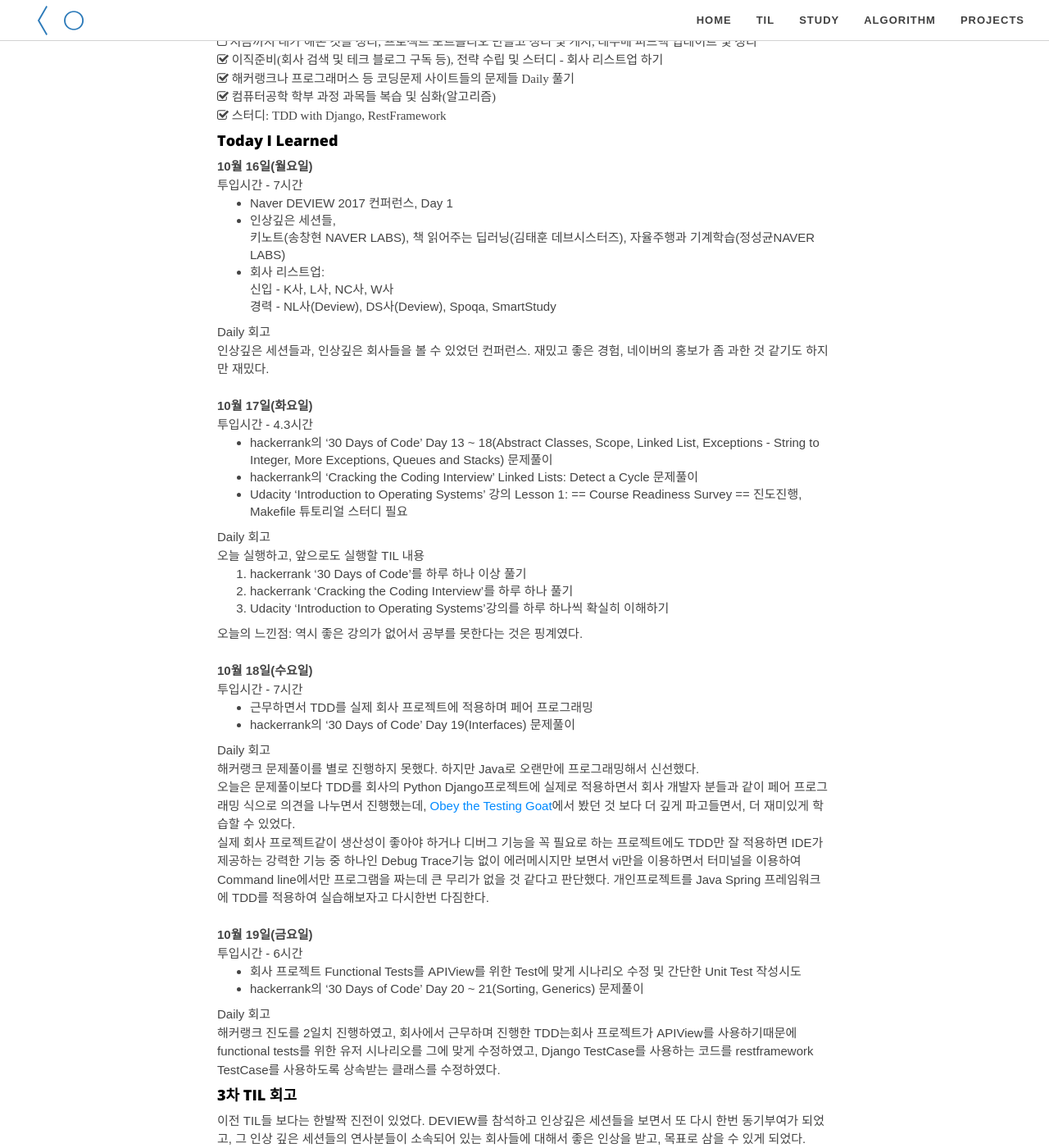
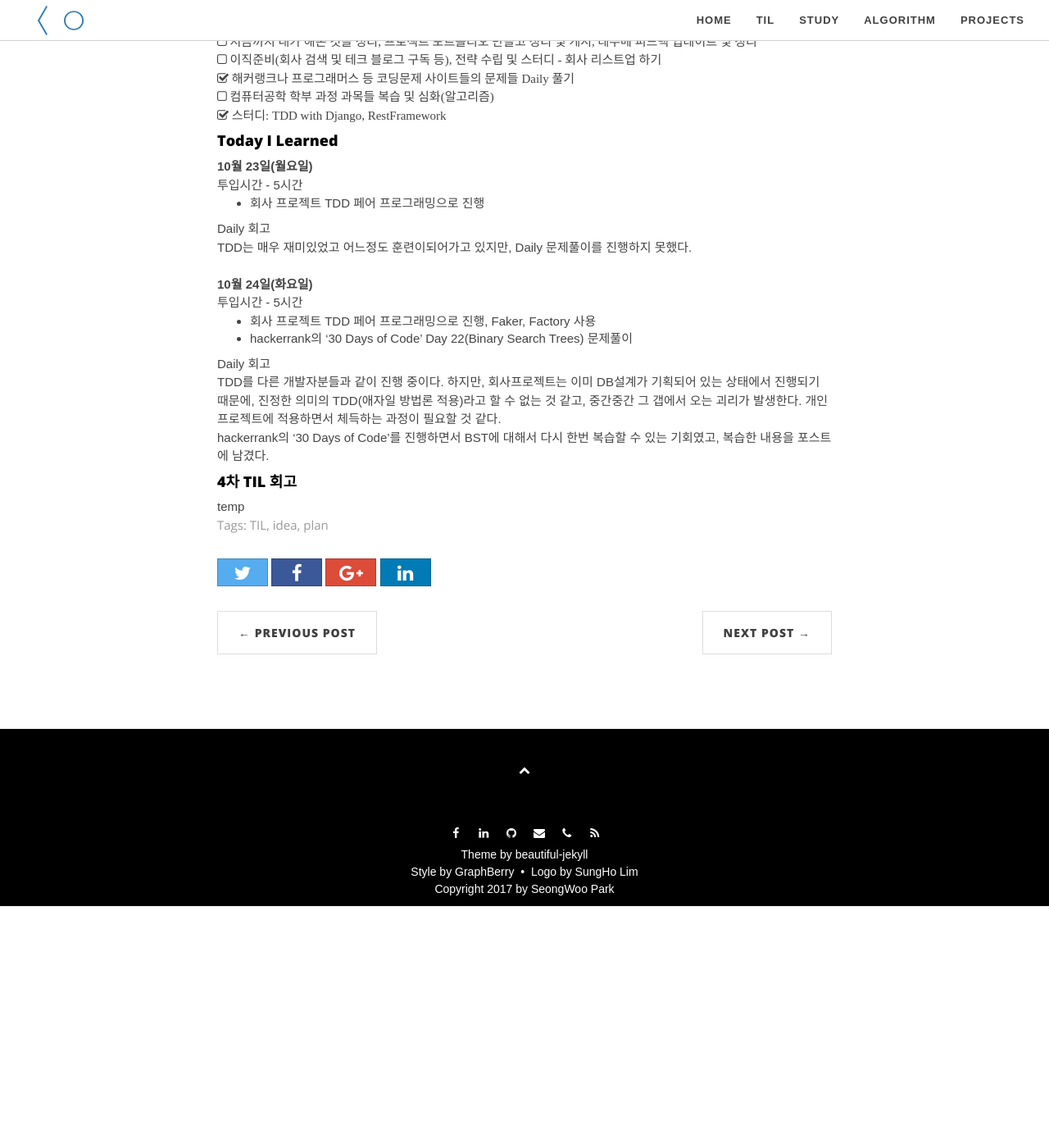
Before and after one commit to seongwoopark/seongwoopark.github.io, a Jekyll site: the page built from _posts/2017-10-23-4th_TIL.md, in a window 1280 px wide and 1400 px high, scrolled down 348 px. Shown: the whole window at 82% size. Built offline with Jekyll 4.4.1, drawn with Linux system fonts in a browser that asks for light colours; nearby versions of some CDN libraries; comment, search, counter and statistics services are not loaded; after the commit the page ends 1453 px from its top, so only the background shows below that; some of the changed text lies outside the part shown.

Commit message:
Update 4th TIL post

```diff
--- a/_posts/2017-10-23-4th_TIL.md
+++ b/_posts/2017-10-23-4th_TIL.md
@@ -1,69 +1,39 @@
 ---
 layout: post
-title: TIL 3차
-subtitle: 2017-10-16 ~ 2017-10-22
+title: TIL 4차
+subtitle: 2017-10-23 ~ 2017-10-29
 category: TIL
 tags: [TIL, idea, plan]
 ---
-<h4>3차 TIL 기간</h4>
-2017-10-16 ~ 2017-10-22
+<h4>4차 TIL 기간</h4>
+2017-10-23 ~ 2017-10-29
 
 <h4>TODO LIST</h4>
 <i class="fa fa-square-o" aria-hidden="true"> 지금까지 내가 해온 것들 정리, 프로젝트 포트폴리오 만들고 정리 및 게시, 레주메 피드백 업데이트 및 정리</i><br/>
-<i class="fa fa-check-square-o" aria-hidden="true"> 이직준비(회사 검색 및 테크 블로그 구독 등), 전략 수립 및 스터디 - 회사 리스트업 하기</i><br/>
+<i class="fa fa-square-o" aria-hidden="true"> 이직준비(회사 검색 및 테크 블로그 구독 등), 전략 수립 및 스터디 - 회사 리스트업 하기</i><br/>
 <i class="fa fa-check-square-o" aria-hidden="true"> 해커랭크나 프로그래머스 등 코딩문제 사이트들의 문제들 Daily 풀기</i><br/>
-<i class="fa fa-check-square-o" aria-hidden="true"> 컴퓨터공학 학부 과정 과목들 복습 및 심화(알고리즘)</i><br/>
+<i class="fa fa-square-o" aria-hidden="true"> 컴퓨터공학 학부 과정 과목들 복습 및 심화(알고리즘)</i><br/>
 <i class="fa fa-check-square-o" aria-hidden="true"> 스터디: TDD with Django, RestFramework</i><br/>
 
 <h4>Today I Learned</h4>
-**10월 16일(월요일)**<br/>
-투입시간 - 7시간
-- Naver DEVIEW 2017 컨퍼런스, Day 1
-- 인상깊은 세션들,<br/>키노트(송창현 NAVER LABS), 책 읽어주는 딥러닝(김태훈 데브시스터즈), 자율주행과 기계학습(정성균NAVER LABS)
-- 회사 리스트업:<br/>신입 - K사, L사, NC사, W사<br/>경력 - NL사(Deview), DS사(Deview), Spoqa, SmartStudy
+**10월 23일(월요일)**<br/>
+투입시간 - 5시간
+- 회사 프로젝트 TDD 페어 프로그래밍으로 진행
 
 Daily 회고<br/>
-인상깊은 세션들과, 인상깊은 회사들을 볼 수 있었던 컨퍼런스. 재밌고 좋은 경험, 네이버의 홍보가 좀 과한 것 같기도 하지만 재밌다.
+TDD는 매우 재미있었고 어느정도 훈련이되어가고 있지만, Daily 문제풀이를 진행하지 못했다.
 
-<br/>**10월 17일(화요일)**<br/>
-투입시간 - 4.3시간
-- hackerrank의 '30 Days of Code' Day 13 ~ 18(Abstract Classes, Scope, Linked List, Exceptions - String to Integer,
-More Exceptions, Queues and Stacks) 문제풀이
-- hackerrank의 'Cracking the Coding Interview' Linked Lists: Detect a Cycle 문제풀이
-- Udacity 'Introduction to Operating Systems' 강의 Lesson 1: == Course Readiness Survey == 진도진행, Makefile 튜토리얼 스터디 필요
+<br/>**10월 24일(화요일)**<br/>
+투입시간 - 5시간
+- 회사 프로젝트 TDD 페어 프로그래밍으로 진행, Faker, Factory 사용
+- hackerrank의 '30 Days of Code' Day 22(Binary Search Trees) 문제풀이
 
 Daily 회고<br/>
-오늘 실행하고, 앞으로도 실행할 TIL 내용
-1. hackerrank '30 Days of Code'를 하루 하나 이상 풀기
-2. hackerrank 'Cracking the Coding Interview'를 하루 하나 풀기
-3. Udacity 'Introduction to Operating Systems'강의를 하루 하나씩 확실히 이해하기
-
-오늘의 느낀점: 역시 좋은 강의가 없어서 공부를 못한다는 것은 핑계였다.
-
-<br/>**10월 18일(수요일)**<br/>
-투입시간 - 7시간
-- 근무하면서 TDD를 실제 회사 프로젝트에 적용하며 페어 프로그래밍
-- hackerrank의 '30 Days of Code' Day 19(Interfaces) 문제풀이
-
-Daily 회고<br/>
-해커랭크 문제풀이를 별로 진행하지 못했다. 하지만 Java로 오랜만에 프로그래밍해서 신선했다.<br/>
-오늘은 문제풀이보다 TDD를 회사의 Python Django프로젝트에 실제로 적용하면서 회사 개발자 분들과 같이 페어 프로그래밍 식으로 의견을 나누면서 진행했는데,
-[Obey the Testing Goat](http://www.obeythetestinggoat.com)에서 봤던 것 보다 더 깊게 파고들면서, 더 재미있게 학습할 수 있었다.<br/>
-실제 회사 프로젝트같이 생산성이 좋아야 하거나 디버그 기능을 꼭 필요로 하는 프로젝트에도 TDD만 잘 적용하면 IDE가 제공하는 강력한 기능 중 하나인 Debug Trace기능 없이 에러메시지만 보면서 vi만을 이용하면서 터미널을 이용하여 Command line에서만
- 프로그램을 짜는데 큰 무리가 없을 것 같다고 판단했다. 개인프로젝트를 Java Spring 프레임워크에 TDD를 적용하여 실습해보자고 다시한번 다짐한다.
-
-<br/>**10월 19일(금요일)**<br/>
-투입시간 - 6시간
-- 회사 프로젝트 Functional Tests를 APIView를 위한 Test에 맞게 시나리오 수정 및 간단한 Unit Test 작성시도
-- hackerrank의 '30 Days of Code' Day 20 ~ 21(Sorting, Generics) 문제풀이
-
-Daily 회고<br/>
-해커랭크 진도를 2일치 진행하였고, 회사에서 근무하며 진행한 TDD는회사 프로젝트가 APIView를 사용하기때문에
-functional tests를 위한 유저 시나리오를 그에 맞게 수정하였고, Django TestCase를 사용하는 코드를 restframework TestCase를 사용하도록
-상속받는 클래스를 수정하였다.
+TDD를 다른 개발자분들과 같이 진행 중이다. 하지만, 회사프로젝트는 이미 DB설계가 기획되어 있는 상태에서 진행되기 때문에,
+진정한 의미의 TDD(애자일 방법론 적용)라고 할 수 없는 것 같고, 중간중간 그 갭에서 오는 괴리가 발생한다. 개인 프로젝트에 적용하면서 체득하는 과정이 필요할 것 같다.<br/>
+hackerrank의 '30 Days of Code'를 진행하면서 BST에 대해서 다시 한번 복습할 수 있는 기회였고, 복습한 내용을 포스트에 남겼다.
 
 
-<h4>3차 TIL 회고</h4>
-이전 TIL들 보다는 한발짝 진전이 있었다. DEVIEW를 참석하고 인상깊은 세션들을 보면서 또 다시 한번 동기부여가 되었고,
-그 인상 깊은 세션들의 연사분들이 소속되어 있는 회사들에 대해서 좋은 인상을 받고, 목표로 삼을 수 있게 되었다.<br/>
-운영체제 스터디와, 문제풀이에서 한발짝 뗄 수 있었다.
+
+<h4>4차 TIL 회고</h4>
+temp
```
